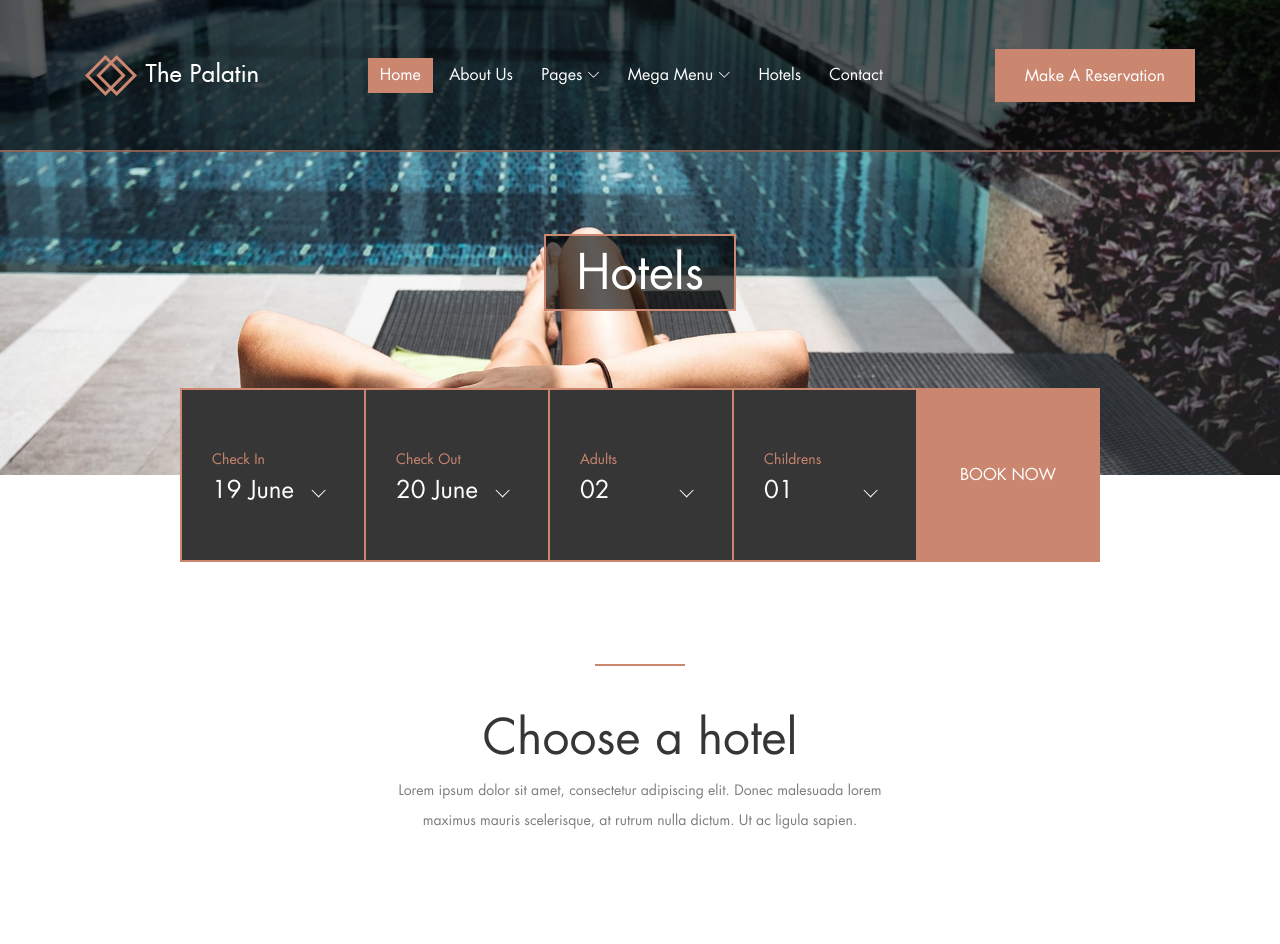
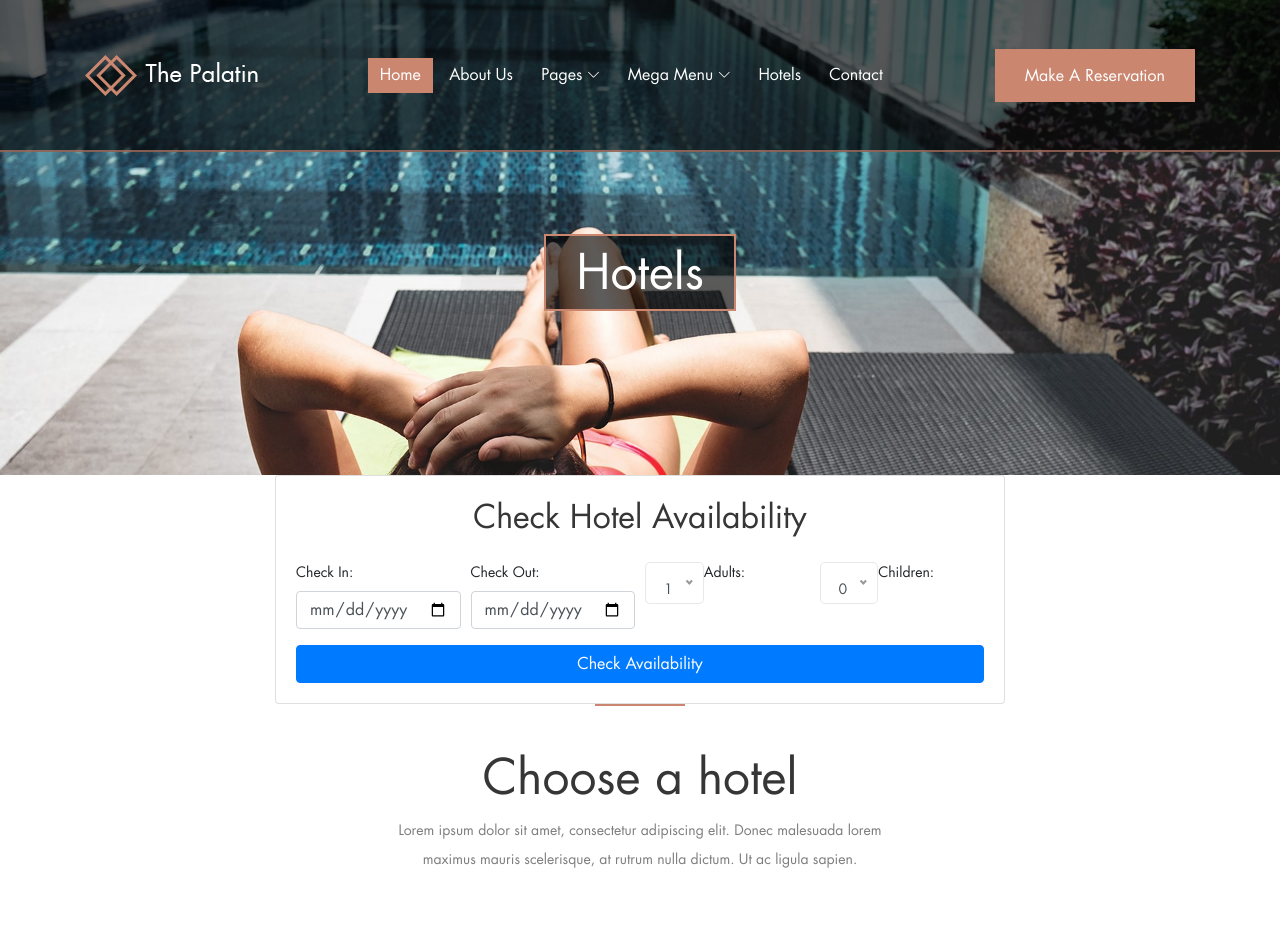
Before and after one commit to AstxMargaryan/Hotel-reservation, a Django app: page /api/hotels/ in a window 1280 px wide. Shown: the top 944 px of the page. Run offline with Django 5.2, Linux system fonts and the light colour scheme; data that the repository does not hold is empty; some libraries are stand-ins or nearby versions; some web fonts are replaced.

```diff
--- a/src/hotels/api/guest_register.py
+++ b/src/hotels/api/guest_register.py
@@ -21,6 +21,6 @@ def guest_register(request):
         import random
         api_key = ''.join(random.choice(string.ascii_lowercase) for _ in range(16))
 
-        api_key_instance = ApiKey(guest=guest, api_key=api_key)
+        api_key_instance = ApiKey(user=user, api_key=api_key)
         api_key_instance.save()
         return HttpResponseRedirect('/login')
--- a/src/hotels/api/hotel.py
+++ b/src/hotels/api/hotel.py
@@ -13,7 +13,17 @@ def hotel_detail(request, id):
     try:
         hotel = Hotel.objects.get(id=id)
         room_types = RoomType.objects.filter(hotel=hotel)
-        context = {'hotel': hotel, 'room_types': room_types}
+        id = request.GET.get('hotel_id')
+        checkin = request.GET.get('checkin')
+        checkout = request.GET.get('checkout')
+        adults = request.GET.get('adults')
+        children = request.GET.get('children')
+        context = {'hotel': hotel,
+                   'room_types': room_types,
+                   'checkin': checkin,
+                   'checkout': checkout,
+                   'adults': adults,
+                   'children': children}
         return render(request, 'hotel_detail.html', context)
     except Hotel.DoesNotExist:
         return render(request, 'hotel_not_found.html')
--- a/src/hotels/api/hotel_manager_register.py
+++ b/src/hotels/api/hotel_manager_register.py
@@ -20,6 +20,6 @@ def hotel_manager_register(request):
         import random
         api_key = ''.join(random.choice(string.ascii_lowercase) for _ in range(16))
 
-        api_key_instance = ApiKey(manager=manager, api_key=api_key)
+        api_key_instance = ApiKey(user=user, api_key=api_key)
         api_key_instance.save()
         return HttpResponseRedirect('/login')
--- a/src/hotels/models/guest.py
+++ b/src/hotels/models/guest.py
@@ -19,4 +19,4 @@ class GuestAdmin(admin.ModelAdmin):
     list_display = ['get_user_info', 'address', 'phone_number', 'date_of_birth']
 
     def get_user_info(self, obj):
-        return "{} {}".format(obj.user.first_name, obj.user.last_name)
+        return "{} {}".format(obj.user.first_name, obj.user.last_name, obj.user.username)
--- a/src/hotels/models/hotel_manager.py
+++ b/src/hotels/models/hotel_manager.py
@@ -18,4 +18,4 @@ class HotelManagerAdmin(admin.ModelAdmin):
     list_display = ['get_user_info', 'hotel_name', 'hotel_address', 'contact_email']
 
     def get_user_info(self, obj):
-        return "{} {}".format(obj.user.first_name, obj.user.last_name)
+        return "{} {}".format(obj.user.first_name, obj.user.last_name, obj.user.username)
--- a/src/hotels/urls.py
+++ b/src/hotels/urls.py
@@ -20,7 +20,7 @@ from .api.index import index, index2, home_page
 from .api.guest_register import guest_register
 from .api.hotel_manager_register import hotel_manager_register
 from .api.hotel import get_hotel_list, hotel_detail
-from .api.check_availability import check_room_availability
+from .api.check_availability import check_hotel_availability, add_to_selection
 
 
 urlpatterns = [
@@ -31,9 +31,11 @@ urlpatterns = [
     path('manager/register/', hotel_manager_register),
     path('api/home/', home_page),
     path('api/hotels/', get_hotel_list),
-    path('api/hotels/', get_hotel_list),
+    path('api/hotels/', get_hotel_list, name = 'hotel_list'),
     path('api/detail/<id>', hotel_detail, name="hotel_detail"),
-    path('check-room-availability/', check_room_availability, name='check_room_availability')
+    path('check-room-availability/', check_hotel_availability, name='check_hotel_availability'),
+    path('add_to_selection', add_to_selection)
+
 
 
 
--- a/src/templates/available_hotels.html
+++ b/src/templates/available_hotels.html
@@ -12,7 +12,7 @@
             {% for hotel in available_hotels %}
                 <li>
                     <h2>{{ hotel.name }}</h2>
-                    <p>Location: {{ hotel.location }}</p>
+                    <p>Location: {{ hotel.description }}</p>
                     <p>Contact: {{ hotel.contact }}</p>
                     <p>Available Room Types:</p>
                     <ul>
--- a/src/templates/get_hotel_list.html
+++ b/src/templates/get_hotel_list.html
@@ -93,70 +93,50 @@
     <!-- ##### Breadcumb Area End ##### -->
 
     <!-- ##### Book Now Area Start ##### -->
-    <div class="book-now-area">
-        <div class="container">
-            <div class="row justify-content-center">
-                <div class="col-12 col-lg-10">
-                    <div class="book-now-form">
-                       <form action="{% url 'check_room_availability' %}" method="POST">
+<div class="container">
+    <div class="row justify-content-center">
+        <div class="col-md-8">
+            <div class="card">
+                <div class="card-body">
+                    <h2 class="card-title text-center mb-4">Check Hotel Availability</h2>
+                    <form action="{% url 'check_hotel_availability' %}" method="POST">
                         {% csrf_token %}
-                            <!-- Form Group -->
-                            <div class="form-group">
-                                <label for="select1">Check In</label>
-                                <select class="form-control" id="select1">
-                                    <option>19 June</option>
-                                    <option>20 June</option>
-                                    <option>21 June</option>
-                                    <option>22 June</option>
-                                    <option>23 June</option>
-                                    <option>24 June</option>
-                                    <option>25 June</option>
+                        <div class="form-row">
+                            <div class="form-group col-md-3">
+                                <label for="check_in">Check In:</label>
+                                <input type="date" id="check_in" name="check_in" class="form-control" required>
+                            </div>
+                            <div class="form-group col-md-3">
+                                <label for="check_out">Check Out:</label>
+                                <input type="date" id="check_out" name="check_out" class="form-control" required>
+                            </div>
+                            <div class="form-group col-md-3">
+                                <label for="adults">Adults:</label>
+                                <select id="adults" name="adults" class="form-control" required>
+                                    <option value="1">1</option>
+                                    <option value="2">2</option>
+                                    <option value="3">3</option>
+                                    <option value="4">4</option>
                                 </select>
                             </div>
-                            <!-- Form Group -->
-                            <div class="form-group">
-                                <label for="select2">Check Out</label>
-                                <select class="form-control" id="select2">
-                                    <option>20 June</option>
-                                    <option>21 June</option>
-                                    <option>22 June</option>
-                                    <option>23 June</option>
-                                    <option>24 June</option>
-                                    <option>25 June</option>
-                                    <option>26 June</option>
-                                    <option>27 June</option>
+                            <div class="form-group col-md-3">
+                                <label for="children">Children:</label>
+                                <select id="children" name="children" class="form-control" required>
+                                    <option value="0">0</option>
+                                    <option value="1">1</option>
+                                    <option value="2">2</option>
+                                    <option value="3">3</option>
                                 </select>
                             </div>
-                            <!-- Form Group -->
-                            <div class="form-group">
-                                <label for="select3">Adults</label>
-                                <select class="form-control" id="select3">
-                                    <option>02</option>
-                                    <option>03</option>
-                                    <option>04</option>
-                                    <option>05</option>
-                                    <option>06</option>
-                                </select>
-                            </div>
-                            <!-- Form Group -->
-                            <div class="form-group">
-                                <label for="select4">Childrens</label>
-                                <select class="form-control" id="select4">
-                                    <option>01</option>
-                                    <option>02</option>
-                                    <option>03</option>
-                                    <option>04</option>
-                                    <option>05</option>
-                                </select>
-                            </div>
-                            <!-- Button -->
-                            <button type="submit">Book Now</button>
-                        </form>
-                    </div>
+                        </div>
+                        <button type="submit" class="btn btn-primary btn-block">Check Availability</button>
+                    </form>
                 </div>
             </div>
         </div>
     </div>
+</div>
+
     <!-- ##### Book Now Area End ##### -->
 
     <!-- ##### Rooms Area Start ##### -->
```
Also changed, not shown: src/hotels/api/authentication.py (+41 -24 lines), src/hotels/api/check_availability.py (+38 -16 lines), src/hotels/api/index.py (+9 -0 lines), src/hotels/api/login.py (+19 -21 lines), src/hotels/models/apikey.py (+7 -11 lines), src/hotels/settings.py (+4 -6 lines), src/templates/hotel_detail.html (+42 -54 lines), src/templates/room_type_detail.html (+10 -4 lines).
